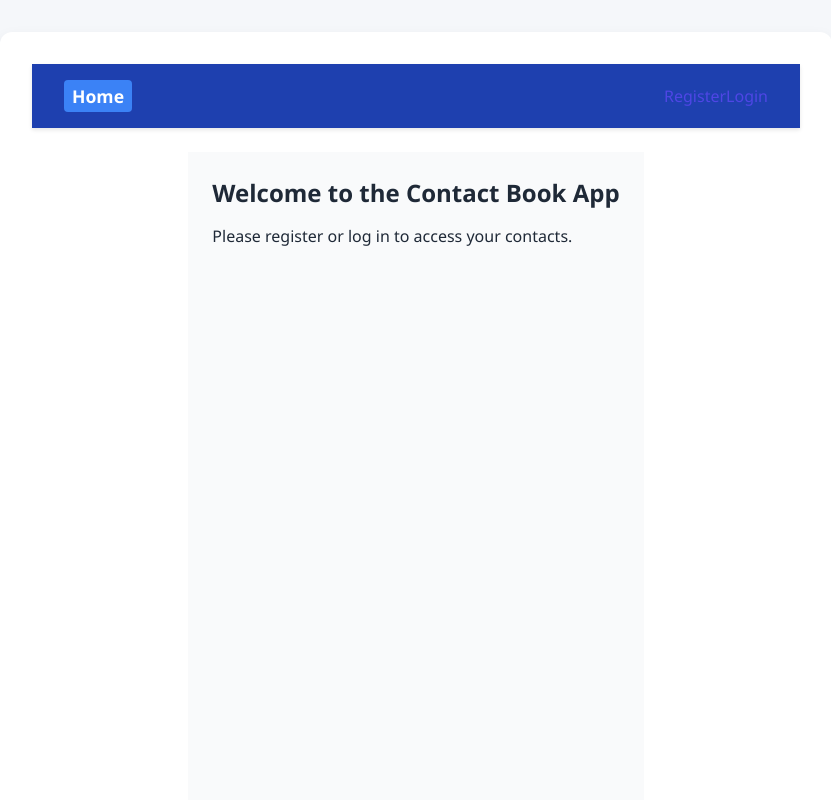
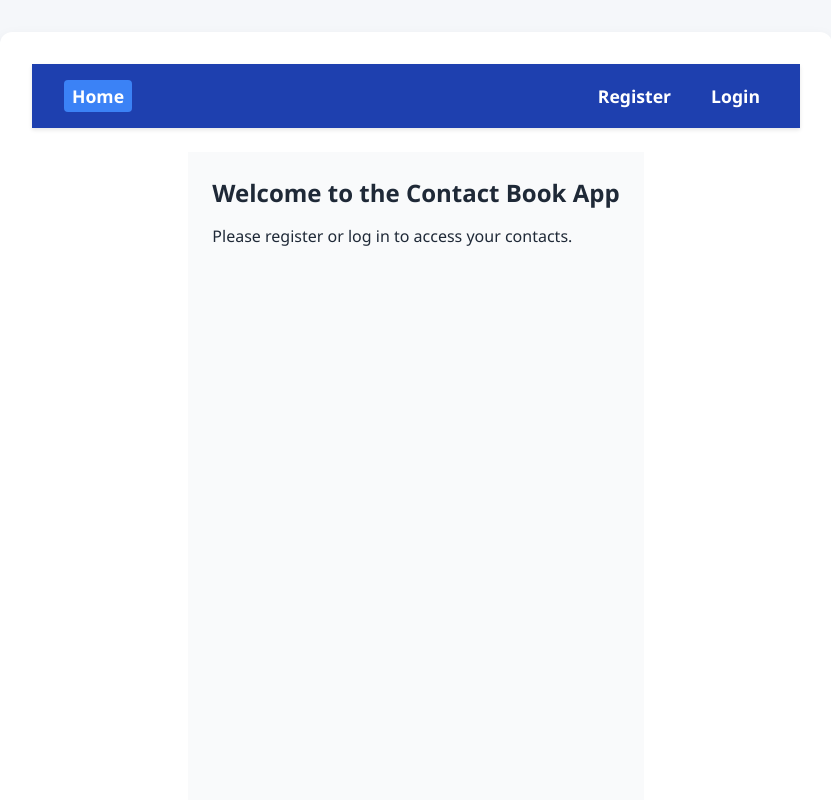
Before and after one commit to furkycl/goit-react-hw-08, a React (Vite) app: page / in a window 1280 px wide. Shown: the top 800 px of the page, without its empty margins (224-1055 px from the left). Built offline with nearby package versions, Linux system fonts and the light colour scheme.

Commit message:
authnav and usermenu css

```diff
--- a/src/components/AuthNav.jsx
+++ b/src/components/AuthNav.jsx
@@ -1,10 +1,25 @@
 import { NavLink } from "react-router-dom";
+import styles from "./AuthNav.module.css";
 
 const AuthNav = () => {
   return (
-    <nav>
-      <NavLink to="/register">Register</NavLink>
-      <NavLink to="/login">Login</NavLink>
+    <nav className={styles.nav}>
+      <NavLink
+        to="/register"
+        className={({ isActive }) =>
+          isActive ? `${styles.link} ${styles.active}` : styles.link
+        }
+      >
+        Register
+      </NavLink>
+      <NavLink
+        to="/login"
+        className={({ isActive }) =>
+          isActive ? `${styles.link} ${styles.active}` : styles.link
+        }
+      >
+        Login
+      </NavLink>
     </nav>
   );
 };
--- /dev/null
+++ b/src/components/AuthNav.module.css
@@ -0,0 +1,20 @@
+.nav {
+  display: flex;
+  gap: 1.5rem;
+  font-weight: 600;
+  font-size: 1.1rem;
+}
+
+.link {
+  color: white;
+  text-decoration: none;
+  padding: 0.25rem 0.5rem;
+  border-radius: 4px;
+  transition: background-color 0.2s ease-in-out;
+}
+
+.link:hover,
+.link.active {
+  background-color: #3b82f6; /* Açık mavi */
+  color: white;
+}
--- a/src/components/UserMenu.jsx
+++ b/src/components/UserMenu.jsx
@@ -1,15 +1,18 @@
 import { useDispatch, useSelector } from "react-redux";
 import { selectUser } from "../redux/auth/selectors.js";
 import { logOut } from "../redux/auth/operations.js";
+import styles from "./UserMenu.module.css";
 
 const UserMenu = () => {
   const dispatch = useDispatch();
   const user = useSelector(selectUser);
 
   return (
-    <div>
-      <p>Welcome, {user.name}</p>
-      <button onClick={() => dispatch(logOut())}>Logout</button>
+    <div className={styles.container}>
+      <p className={styles.greeting}>Welcome, {user.name}</p>
+      <button className={styles.logoutBtn} onClick={() => dispatch(logOut())}>
+        Logout
+      </button>
     </div>
   );
 };
--- /dev/null
+++ b/src/components/UserMenu.module.css
@@ -0,0 +1,27 @@
+.container {
+  display: flex;
+  align-items: center;
+  gap: 1rem;
+  color: white;
+  font-weight: 600;
+  font-size: 1.1rem;
+}
+
+.greeting {
+  margin: 0;
+}
+
+.logoutBtn {
+  background-color: #ef4444;
+  border: none;
+  color: white;
+  padding: 0.3rem 0.8rem;
+  border-radius: 6px;
+  cursor: pointer;
+  transition: background-color 0.2s ease-in-out;
+  font-weight: 600;
+}
+
+.logoutBtn:hover {
+  background-color: #b91c1c;
+}
```
